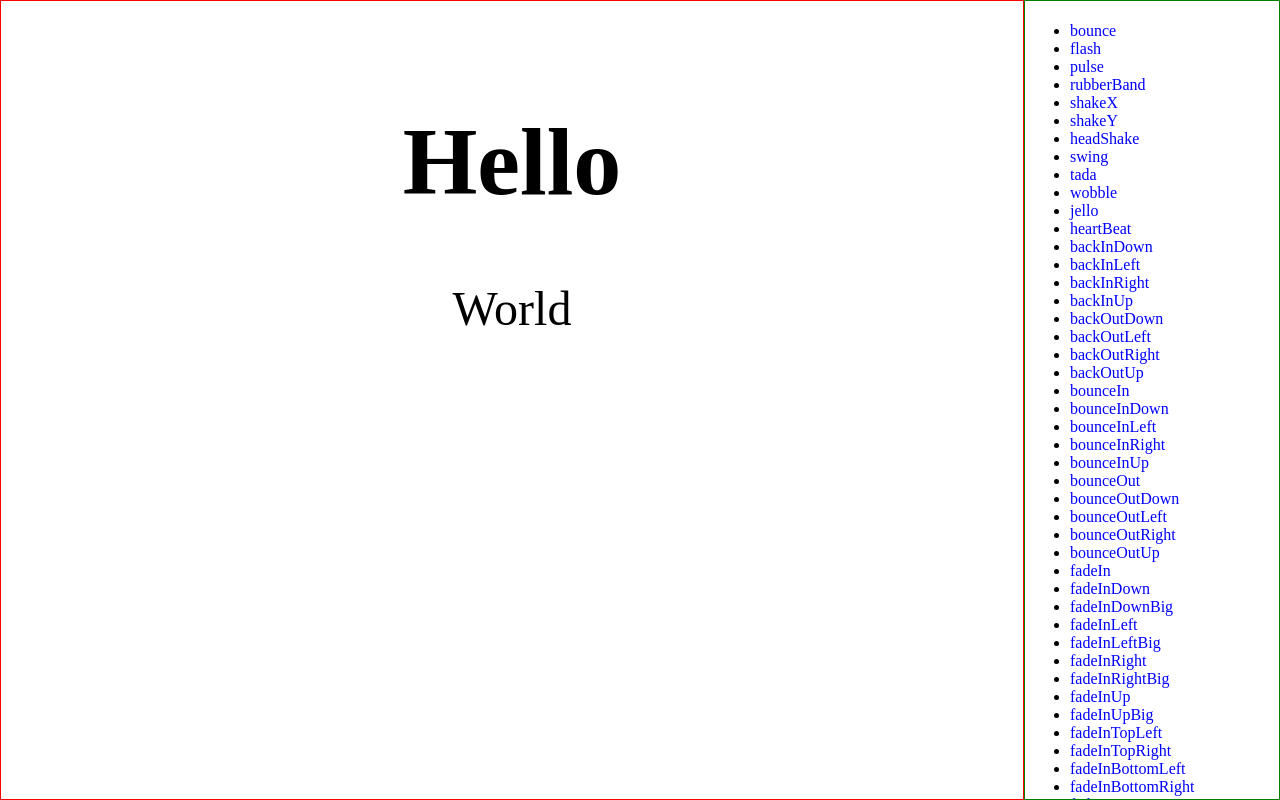
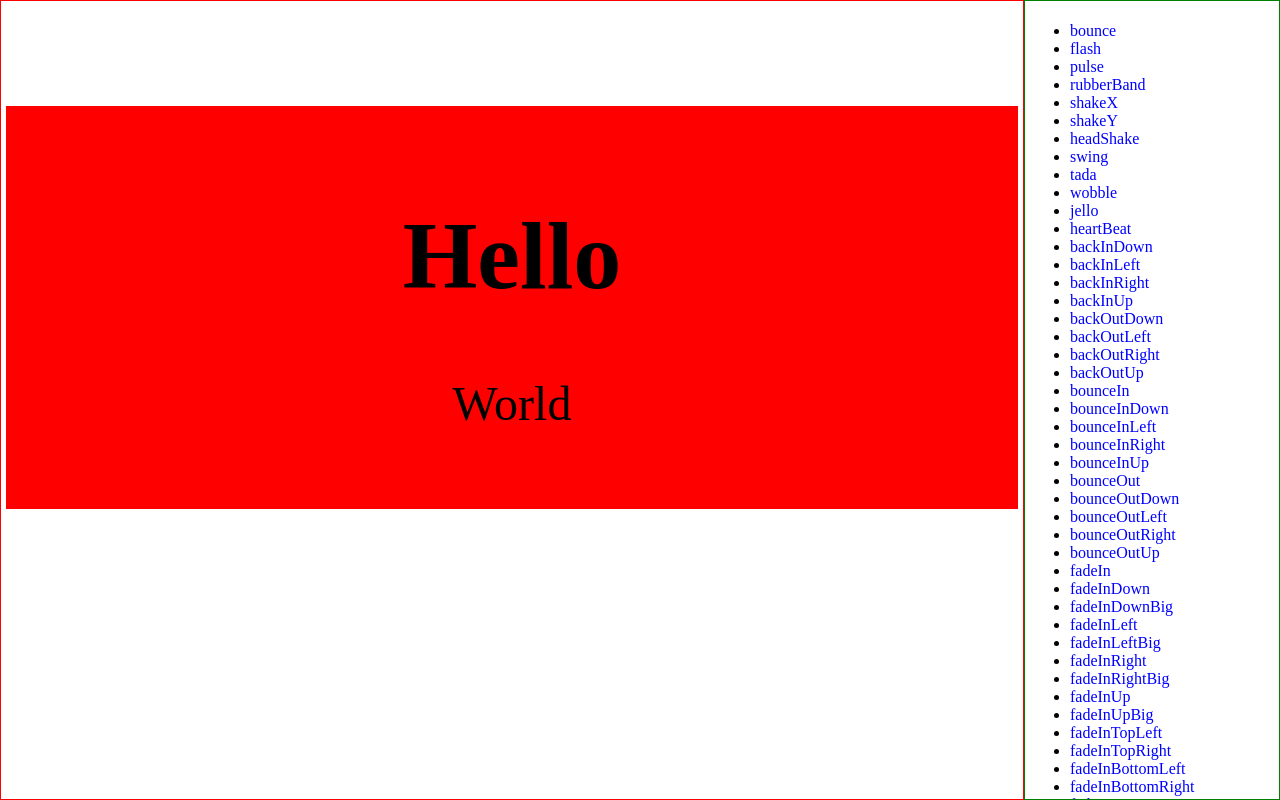
Before and after one commit to mlgmontage/animate-css-site, a website: page index.html in a window 1280 px wide. Drawn offline with nearby package versions, Linux system fonts and the light colour scheme.

Commit message:
red block

```diff
--- a/main.css
+++ b/main.css
@@ -8,6 +8,8 @@ body {
 #animated {
   margin-top: 100px;
   font-size: 48px;
+  padding: 30px;
+  background-color: red;
 }
 
 .trigger,
```
